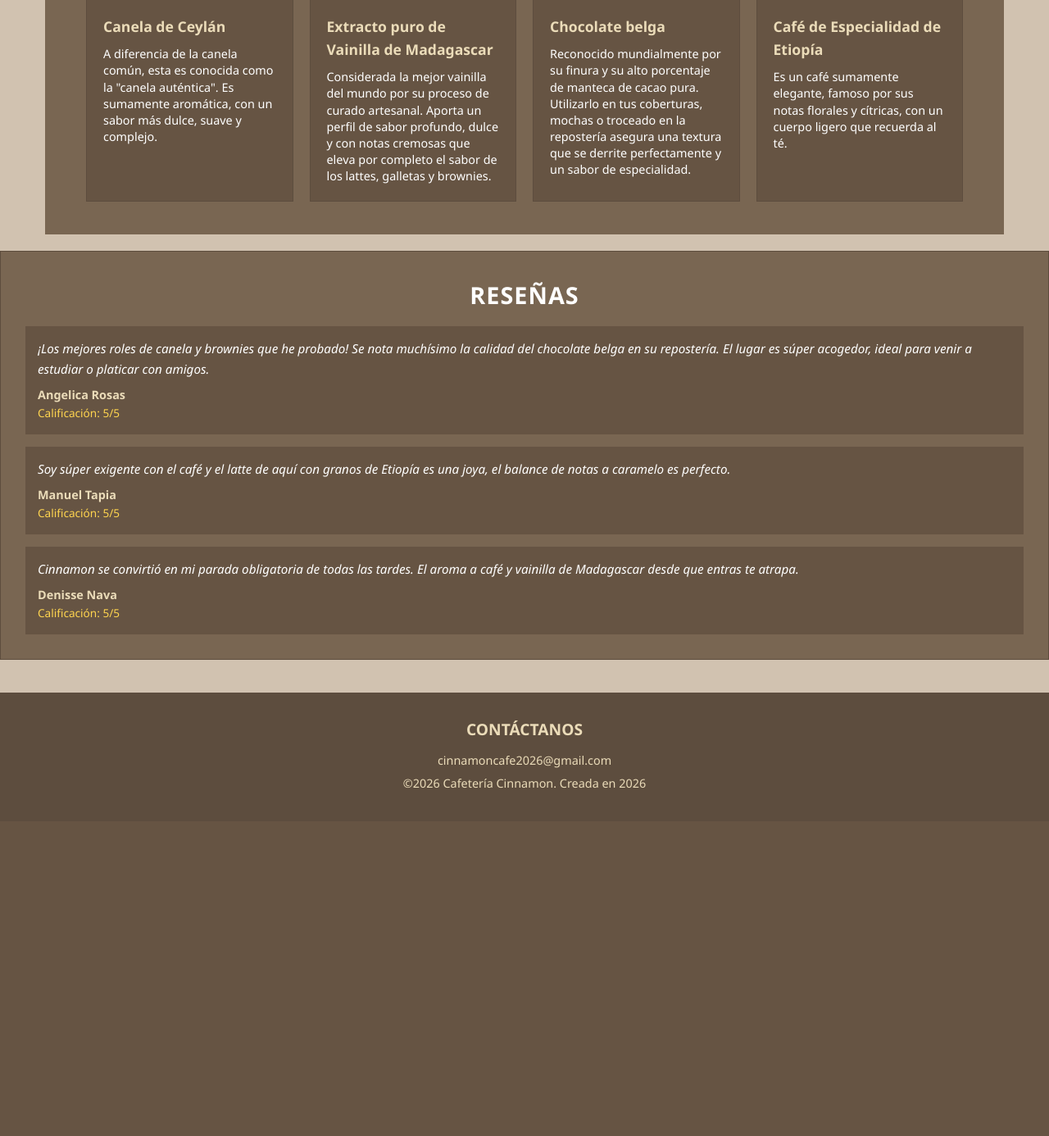
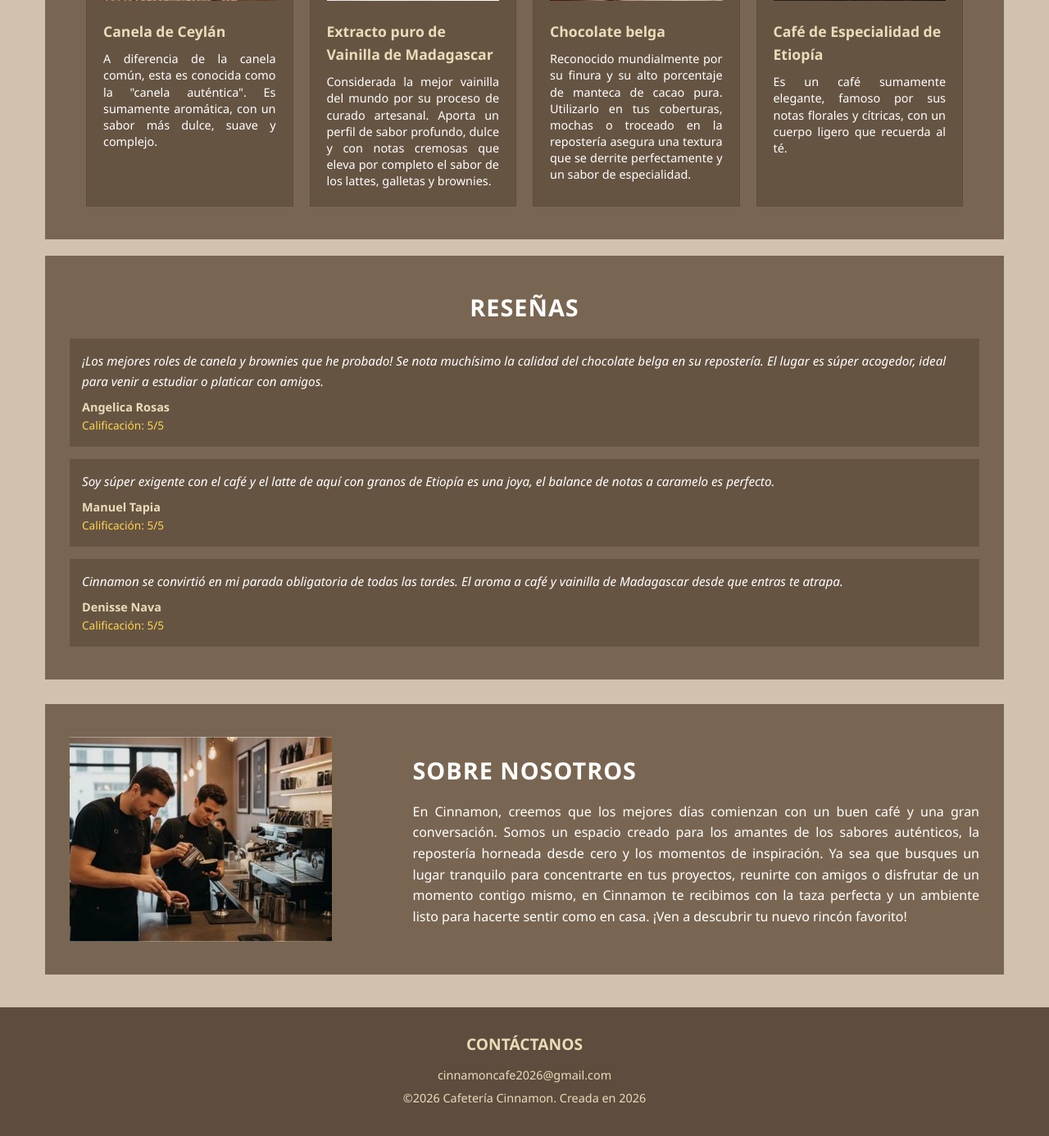
Before and after one commit to adrianacano7777/cafeteria-cinnamon-, a PHP site: page /principal.html in a window 1280 px wide. Shown: the part 1075-2461 px from the top of the page at 82% size. Before the commit the page ends 2036 px from the top, so only its background shows below. Run offline with PHP 8.4, Linux system fonts and the light colour scheme.

Commit message:
Se terminó la pagina principal.

```diff
--- /dev/null
+++ b/header-footer.js
@@ -0,0 +1,68 @@
+document.addEventListener("DOMContentLoaded", function () {
+  var pagina = window.location.pathname.split("/").pop();
+
+  var headerCliente = `
+    <header>
+      <div class="logo">
+        <a href="principal.html">
+          <img src="img/logo.png" alt="Logo Cafetería">
+        </a>
+      </div>
+      <nav class="main-nav">
+        <ul class="nav-list">
+          <li><a href="principal.html" data-pagina="principal.html">Inicio</a></li>
+          <li><a href="menu_comida.html" data-pagina="menu_comida.html">Comida</a></li>
+          <li><a href="menu_postres.html" data-pagina="menu_postres.html">Postres</a></li>
+          <li><a href="menu_bebidas.html" data-pagina="menu_bebidas.html">Bebidas</a></li>
+          <li><a href="carrito.html" data-pagina="carrito.html">Carrito</a></li>
+          <li><a href="historial.html" data-pagina="historial.html">Historial</a></li>
+          <li><a href="perfil.html" data-pagina="perfil.html">Mi perfil</a></li>
+          <li><a href="login.html" data-pagina="login.html">Iniciar sesión</a></li>
+        </ul>
+      </nav>
+    </header>
+  `;
+
+  var headerAdmin = `
+    <header>
+      <div class="logo">
+        <span class="admin-titulo">Cinnamon · Administrador</span>
+      </div>
+      <nav class="main-nav">
+        <ul class="nav-list">
+          <li><a href="admin_dashboard.html" data-pagina="admin_dashboard.html">Inicio</a></li>
+          <li><a href="admin_inventario.html" data-pagina="admin_inventario.html">Inventario</a></li>
+          <li><a href="admin_pedidos.html" data-pagina="admin_pedidos.html">Pedidos</a></li>
+          <li><a href="admin_usuarios.html" data-pagina="admin_usuarios.html">Usuarios</a></li>
+          <li><a href="admin_reportes.html" data-pagina="admin_reportes.html">Reportes</a></li>
+          <li><a href="principal.html" data-pagina="salir">Salir</a></li>
+        </ul>
+      </nav>
+    </header>
+  `;
+
+  var footerHTML = `
+    <footer>
+      <h4>Contáctanos</h4>
+      <p>cinnamoncafe2026@gmail.com</p>
+      <p>&copy;2026 Cafetería Cinnamon. Creada en 2026</p>
+    </footer>
+  `;
+
+  var headerPlaceholder = document.getElementById("header-placeholder");
+  var footerPlaceholder = document.getElementById("footer-placeholder");
+
+  if (headerPlaceholder) {
+    var tipo = headerPlaceholder.getAttribute("data-tipo");
+    headerPlaceholder.innerHTML = tipo === "admin" ? headerAdmin : headerCliente;
+  }
+  if (footerPlaceholder) {
+    footerPlaceholder.innerHTML = footerHTML;
+  }
+
+  document.querySelectorAll("nav a[data-pagina]").forEach(function (enlace) {
+    if (enlace.getAttribute("data-pagina") === pagina) {
+      enlace.classList.add("nav-activo");
+    }
+  });
+});
--- a/principal.css
+++ b/principal.css
@@ -1,4 +1,3 @@
-
 * {
   box-sizing: border-box;
   margin: 0;
@@ -40,8 +39,18 @@ header::after {
 }
 
 .logo img {
-  height: 50px;
+  height: 56px;
+  width: 200px;
+  object-fit: cover;
   display: block;
+}
+
+.admin-titulo {
+  display: block;
+  color: #ffffff;
+  font-weight: bold;
+  font-size: 1.2rem;
+  padding-top: 8px;
 }
 
 .main-nav {
@@ -69,6 +78,11 @@ header::after {
 
 .nav-list a:hover {
   color: #ebdcb9;
+}
+
+.nav-list a.nav-activo {
+  color: #ffd54f;
+  text-decoration: underline;
 }
 
 .hero {
@@ -217,27 +231,17 @@ header::after {
 .ingrediente-item p {
   font-size: 0.9rem;
   line-height: 1.4;
+  text-align: justify;
 }
 
-
-.contenedor-bloques {
-  max-width: 1200px;
-  margin: 0 auto;
-  padding: 0 5px;
-  display: table;
-  width: 100%;
-  table-layout: fixed;
-  border-spacing: 15px 0;
+/* ---------- Reseñas: ahora sí centradas, igual que .ingredientes y .nosotros ---------- */
+.reseñas {
+  background-color: #796652;
+  margin: 20px auto;
+  max-width: 1170px;
+  padding: 40px 30px;
+  color: #ffffff;
 }
-
-.reseñas, .cliente-mes {
-  display: table-cell;
-  background-color: #796652;
-  padding: 30px;
-  vertical-align: top;
-  border: 1px solid #5d4d3e;
-}
-
 
 .reseña-lista {
   list-style: none;
@@ -282,8 +286,8 @@ header::after {
 
 .sobre-foto {
   display: table-cell;
-  width: 35%;
-  max-height: 250px;
+  width: 320px;
+  height: 250px;
   object-fit: cover;
   vertical-align: middle;
 }
@@ -294,6 +298,7 @@ header::after {
   padding-left: 30px;
   color: #ffffff;
   vertical-align: middle;
+  text-align: justify;
 }
 
 .nosotros .seccion-titulo {
--- a/principal.html
+++ b/principal.html
@@ -1,30 +1,17 @@
 <!DOCTYPE html>
 <html lang="es">
+
 <head>
   <meta charset="UTF-8">
   <title>Cafetería Cinnamon</title>
   <link rel="stylesheet" href="principal.css">
+   <link rel="icon" href="img/icono-pestana.png" type="image/png">
 </head>
+
 <body>
-
-  <header>
-    <div class="logo">
-      <a href="principal.html">
-        <img src="images/logo.webp" alt="Logo Cafetería ">
-      </a>
-    </div>
-    <nav class="main-nav">
-      <ul class="nav-list">
-        <li><a href="principal.html">Inicio</a></li>
-        <li><a href="menu_comida.html">Comida</a></li>
-        <li><a href="menu_postres.html">Postres</a></li>
-        <li><a href="menu_bebidas.html">Bebidas</a></li>
-      </ul>
-    </nav>
-  </header>
-
+  <div id="header-placeholder"></div>
   <section class="hero">
-    <img class="hero-bg" src="images/foto-fondo.jpg" alt="Foto de fondo de la cafetería">
+    <img class="hero-bg" src="img\foto-fondo.jpg" alt="Foto de fondo de la cafetería">
     <div class="hero-contenido">
       <p class="hero-desde">Desde 2026</p>
       <h1 class="hero-frase">Tu pausa favorita del día empieza con un buen café.</h1>
@@ -37,15 +24,15 @@
     <div class="menu-categoria">
 
       <a href="menu_comida.html" class="categoria-carta">
-        <img class="categoria-foto" src="images/comida.webp" alt="Comida">
+        <img class="categoria-foto" src="img/comida.webp" alt="Comida">
         <span class="categoria-label">Comida</span></a>
 
       <a href="menu_postres.html" class="categoria-carta">
-        <img class="categoria-foto" src="images/postres.jpg" alt="Postres">
+        <img class="categoria-foto" src="img/postres.jpg" alt="Postres">
         <span class="categoria-label">Postres</span></a>
 
       <a href="menu_bebidas.html" class="categoria-carta">
-        <img class="categoria-foto" src="images/bebidas.webp" alt="Bebidas">
+        <img class="categoria-foto" src="img/bebidas.webp" alt="Bebidas">
         <span class="categoria-label">Bebidas</span></a>
 
     </div>
@@ -56,23 +43,28 @@
     <p class="seccion-subtitulo">Ingredientes importados y de calidad que nos distinguen de otras cafeterías.</p>
     <ul class="ingredientes-lista">
       <li class="ingrediente-item">
-        <img src="images/ingrediente1.jpg" alt="Canela de Ceylán">
+        <img src="img/ingrediente1.jpg" alt="Canela de Ceylán">
         <h3>Canela de Ceylán</h3>
-        <p>A diferencia de la canela común, esta es conocida como la "canela auténtica". Es sumamente aromática, con un sabor más dulce, suave y complejo.</p>
+        <p>A diferencia de la canela común, esta es conocida como la "canela auténtica". Es sumamente aromática, con un
+          sabor más dulce, suave y complejo.</p>
       </li>
       <li class="ingrediente-item">
-        <img src="images/ingrediente2.webp" alt="Extracto puro de Vainilla de Madagascar">
+        <img src="img/ingrediente2.webp" alt="Extracto puro de Vainilla de Madagascar">
         <h3>Extracto puro de Vainilla de Madagascar</h3>
-        <p>Considerada la mejor vainilla del mundo por su proceso de curado artesanal. Aporta un perfil de sabor profundo, dulce y con notas cremosas que eleva por completo el sabor de los lattes, galletas y brownies.
+        <p>Considerada la mejor vainilla del mundo por su proceso de curado artesanal. Aporta un perfil de sabor
+          profundo, dulce y con notas cremosas que eleva por completo el sabor de los lattes, galletas y brownies.
       <li class="ingrediente-item">
-        <img src="images/ingrediente3.jpg" alt="Chocolate belga">
+        <img src="img/ingrediente3.jpg" alt="Chocolate belga">
         <h3>Chocolate belga</h3>
-        <p>Reconocido mundialmente por su finura y su alto porcentaje de manteca de cacao pura. Utilizarlo en tus coberturas, mochas o troceado en la repostería asegura una textura que se derrite perfectamente y un sabor de especialidad.</p>
+        <p>Reconocido mundialmente por su finura y su alto porcentaje de manteca de cacao pura. Utilizarlo en tus
+          coberturas, mochas o troceado en la repostería asegura una textura que se derrite perfectamente y un sabor de
+          especialidad.</p>
       </li>
       <li class="ingrediente-item">
-        <img src="images/ingrediente4.webp" alt="Café de Especialidad de Etiopía">
+        <img src="img/ingrediente4.webp" alt="Café de Especialidad de Etiopía">
         <h3>Café de Especialidad de Etiopía</h3>
-        <p>Es un café sumamente elegante, famoso por sus notas florales y cítricas, con un cuerpo ligero que recuerda al té.</p>
+        <p>Es un café sumamente elegante, famoso por sus notas florales y cítricas, con un cuerpo ligero que recuerda al
+          té.</p>
       </li>
     </ul>
   </section>
@@ -81,29 +73,40 @@
     <h2 class="seccion-titulo">Reseñas</h2>
     <ul class="reseña-lista">
       <li class="reseña-carta">
-        <p class="reseña-texto">¡Los mejores roles de canela y brownies que he probado! Se nota muchísimo la calidad del chocolate belga en su repostería. El lugar es súper acogedor, ideal para venir a estudiar o platicar con amigos.</p>
+        <p class="reseña-texto">¡Los mejores roles de canela y brownies que he probado! Se nota muchísimo la calidad del
+          chocolate belga en su repostería. El lugar es súper acogedor, ideal para venir a estudiar o platicar con
+          amigos.</p>
         <p class="reseña-autor">Angelica Rosas</p>
         <p class="reseña-rating">Calificación: 5/5</p>
       </li>
       <li class="reseña-carta">
-        <p class="reseña-texto">Soy súper exigente con el café y el latte de aquí con granos de Etiopía es una joya, el balance de notas a caramelo es perfecto.</p>
+        <p class="reseña-texto">Soy súper exigente con el café y el latte de aquí con granos de Etiopía es una joya, el
+          balance de notas a caramelo es perfecto.</p>
         <p class="reseña-autor">Manuel Tapia</p>
         <p class="reseña-rating">Calificación: 5/5</p>
       </li>
       <li class="reseña-carta">
-        <p class="reseña-texto">Cinnamon se convirtió en mi parada obligatoria de todas las tardes. El aroma a café y vainilla de Madagascar desde que entras te atrapa.</p>
+        <p class="reseña-texto">Cinnamon se convirtió en mi parada obligatoria de todas las tardes. El aroma a café y
+          vainilla de Madagascar desde que entras te atrapa.</p>
         <p class="reseña-autor">Denisse Nava</p>
         <p class="reseña-rating">Calificación: 5/5</p>
       </li>
     </ul>
   </section>
 
+  <section class="nosotros" id="sobre-nosotros">
+    <img class="sobre-foto" src="img/sobre_nosotros.webp" alt="Nosotros">
+    <div class="sobre-texto">
+      <h2 class="seccion-titulo">Sobre nosotros</h2>
+      <p>En Cinnamon, creemos que los mejores días comienzan con un buen café y una gran conversación. Somos un espacio
+        creado para los amantes de los sabores auténticos, la repostería horneada desde cero y los momentos de
+        inspiración. Ya sea que busques un lugar tranquilo para concentrarte en tus proyectos, reunirte con amigos o
+        disfrutar de un momento contigo mismo, en Cinnamon te recibimos con la taza perfecta y un ambiente listo para
+        hacerte sentir como en casa. ¡Ven a descubrir tu nuevo rincón favorito!</p>
+    </div>
+  </section>
+  <div id="footer-placeholder"></div>
+  <script src="header-footer.js"></script>
+</body>
 
-  <footer>
-    <h4>Contáctanos</h4>
-    <p>cinnamoncafe2026@gmail.com</p>
-    <p>&copy;2026 Cafetería Cinnamon. Creada en 2026</p>
-  </footer>
-
-</body>
 </html>
```
Also changed, not shown: img/icono-pestana.png (added), img/logo.png (added), img/sobre_nosotros.webp (added). Lines whose indentation alone changed are shown as unchanged.
